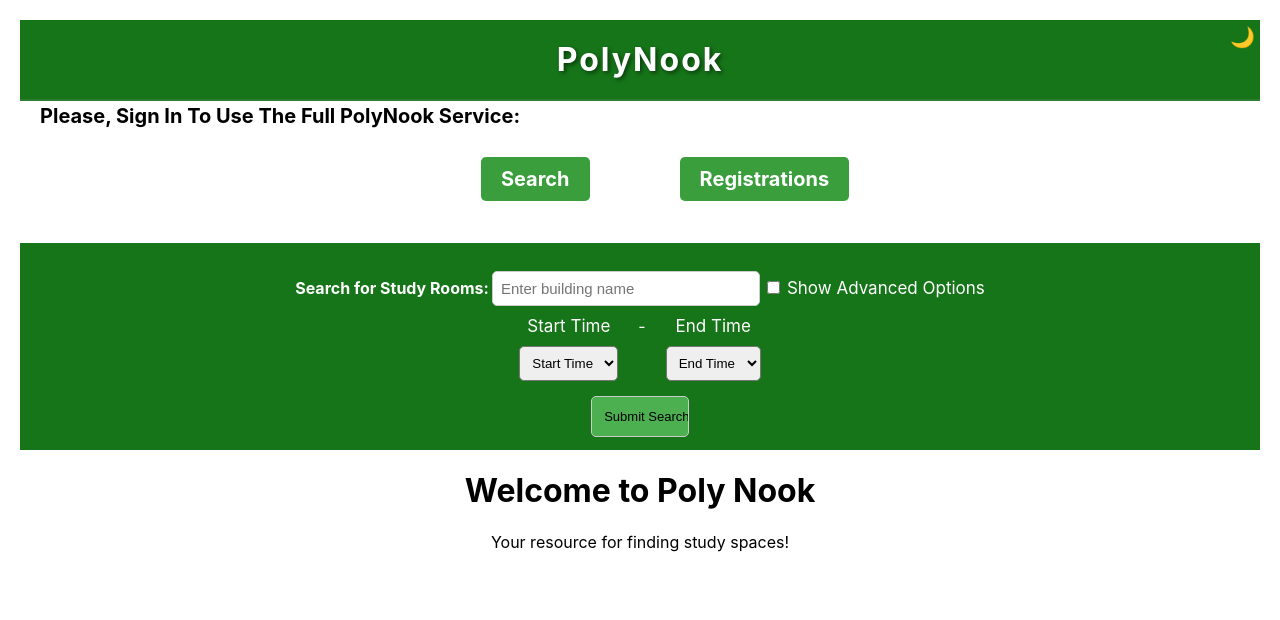
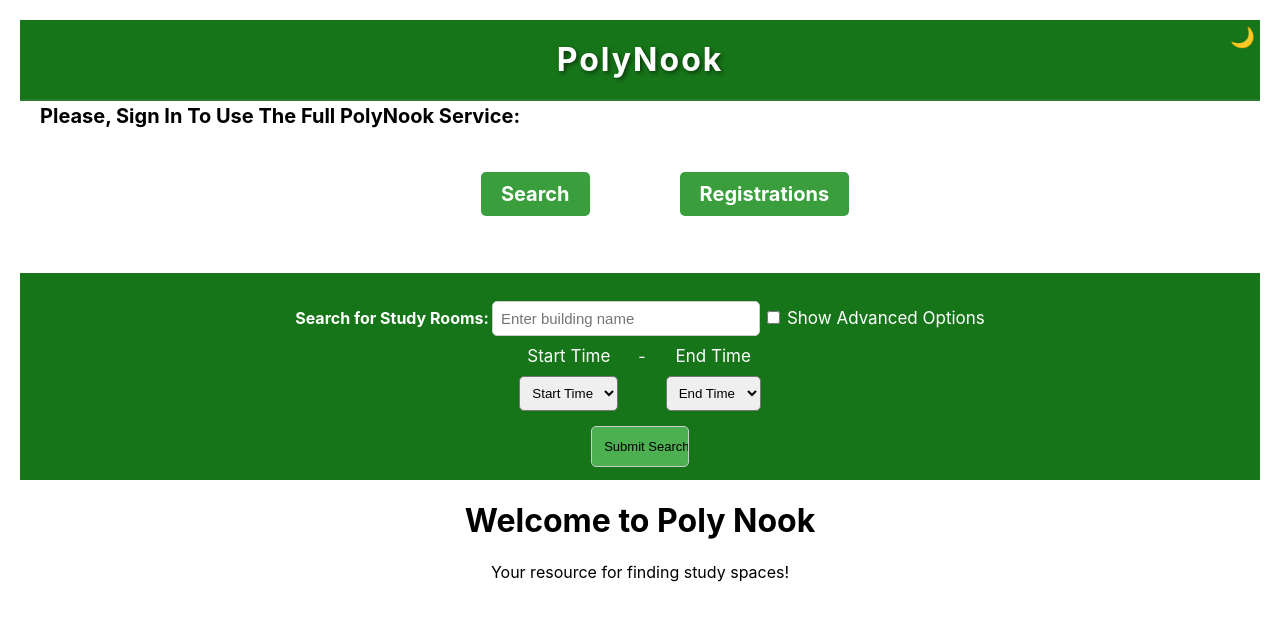
Before and after one commit to jack-ary/PolyNook, a React (Create React App) app in the folder packages/react-frontend/: page / in a window 1280 px wide. Shown: the top 620 px of the page. Built offline with nearby package versions, Linux system fonts and the light colour scheme.

Commit message:
move logout

```diff
--- a/packages/react-frontend/src/App.js
+++ b/packages/react-frontend/src/App.js
@@ -161,7 +161,7 @@ function App() {
             <Router>
                 <nav
                     style={{
-                        padding: '15px 10%',
+                        padding: '30px 10%',
                         textAlign: 'center',
                     }}
                 >
--- a/packages/react-frontend/src/Auth.js
+++ b/packages/react-frontend/src/Auth.js
@@ -18,6 +18,7 @@ function Auth(props) {
                 <div
                     style={{
                         display: 'flex-box',
+                        justifyContent: 'center',
                     }}
                 >
                     <img src={props.profile.picture} />
```
